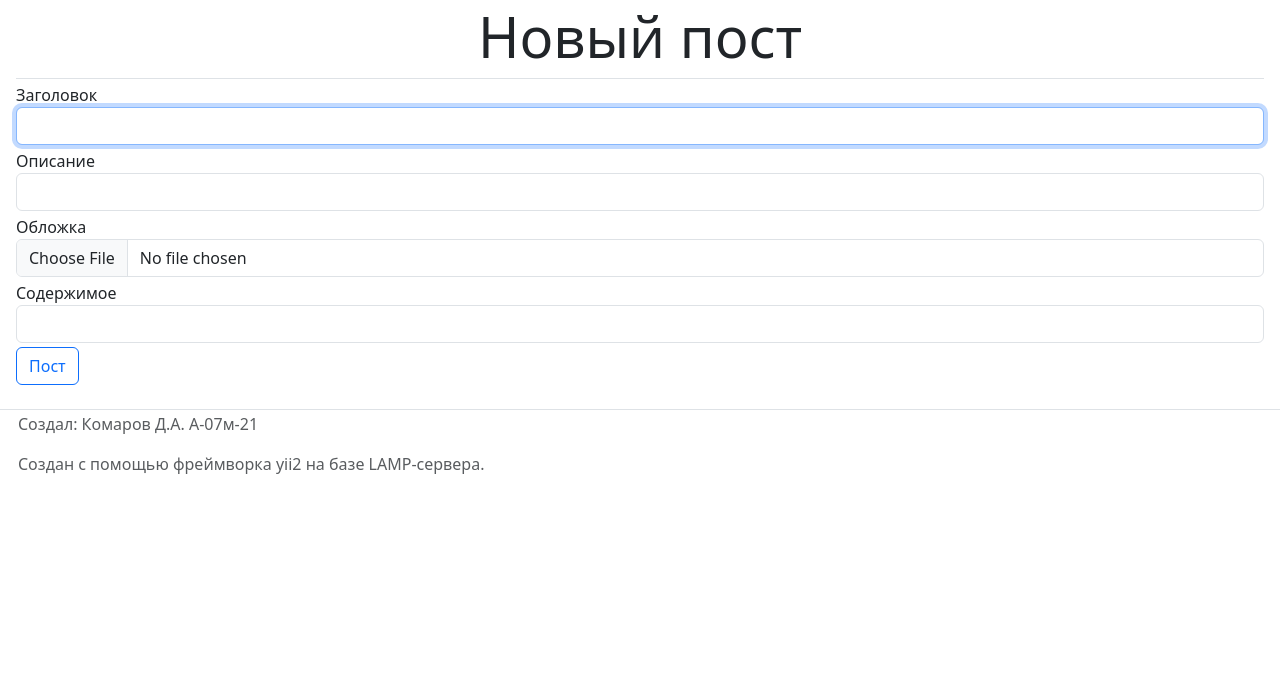
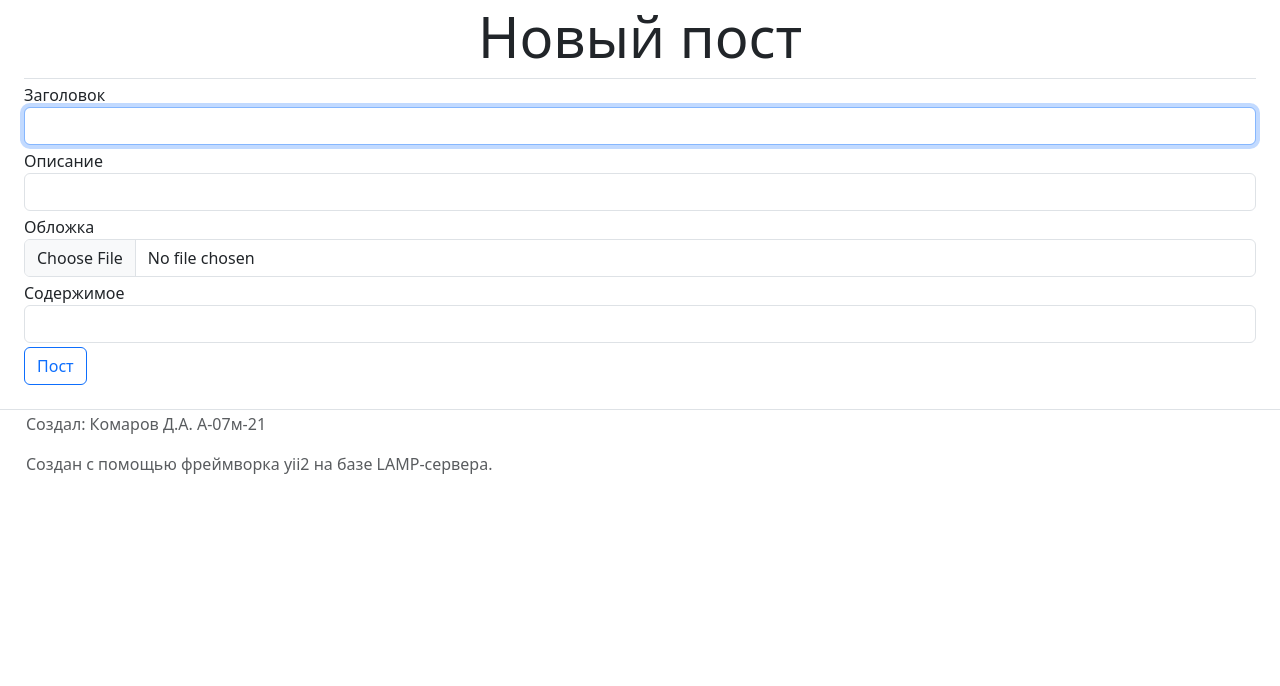
Before and after one commit to mitchon/yii2-lamp-alpine, a Yii app: the page made by basic/views/site/new.php in a window 1280 px wide. Shown: the part 114-800 px from the top of the page. Run offline with PHP 8.4 and a stand-in for Yii, Linux system fonts and the light colour scheme; the template is opened without the code that fills it, so the values that code supplies are empty; form fields are guessed from the names that the template uses; some libraries are stand-ins or nearby versions.

Commit message:
margin fix

```diff
--- a/basic/views/layouts/main.php
+++ b/basic/views/layouts/main.php
@@ -30,14 +30,16 @@ $this->registerLinkTag(['rel' => 'icon', 'type' => 'image/x-icon', 'href' => Yii
     <?php $this->beginBody() ?>
     <header class="d-flex flex-wrap justify-content-center py-3 mb-4 border-bottom align-items-center">
         <a href="/" class="d-flex align-items-center mb-3 mb-md-0 me-md-auto text-dark text-decoration-none">
-            <div class="bi ms-2 me-2" style="max-width: 80px; max-height: 80px;">
+            <div class="bi ms-4 me-2" style="max-width: 80px; max-height: 80px;">
                 <?= HTML::img("@web/img/mpei.png", ['style' => 'max-height: 100%; max-width: 100%;']) ?>
             </div>
             <span class="ms-4 fs-4">Курсовая работа по Web-технологиям</span>
         </a>
 
         <ul class="nav nav-pills me-4">
-            <li class="nav-item"><a href="http://vmss.mpei.ru" target="_blank" class="nav-link">Сайт кафедры</a></li>
+            <li class="nav-item"><a href="/phpinfo" target="_blank" class="nav-link">phpinfo</a></li>
+            <li class="nav-item"><a href="/phpMyAdmin" target="_blank" class="nav-link">phpMyAdmin</a></li>
+            <li class="nav-item"><a href="http://vmss.mpei.ru" target="_blank" class="nav-link active">Сайт кафедры</a></li>
         </ul>
     </header>
 
@@ -45,8 +47,8 @@ $this->registerLinkTag(['rel' => 'icon', 'type' => 'image/x-icon', 'href' => Yii
 
     <footer class="align-items-center py-3 my-4 border-top" style="padding: 2px !important;">
         <div class="align-items-center">
-            <p class="ms-3 text-muted">Создал: Комаров Д.А. А-07м-21</p>
-            <p class="ms-3 text-muted">Создан с помощью фреймворка yii2 на базе LAMP-сервера.</p>
+            <p class="ms-4 text-muted">Создал: Комаров Д.А. А-07м-21</p>
+            <p class="ms-4 text-muted">Создан с помощью фреймворка yii2 на базе LAMP-сервера.</p>
         </div>
     </footer>
     <?php $this->endBody() ?>
--- a/basic/views/site/edit.php
+++ b/basic/views/site/edit.php
@@ -8,7 +8,7 @@ use dosamigos\ckeditor\CKEditor;
 
 $this->title = "Редактировать пост";
 ?>
-<div class="m-3">
+<div class="m-4">
     <div class="border-bottom">
         <div>
             <h4 class="display-4 text-center">Редактировать пост</h4>
--- a/basic/views/site/index.php
+++ b/basic/views/site/index.php
@@ -8,7 +8,7 @@ $this->title = Yii::$app->name
 <div>
     <h4 class="display-4 text-center">Изучение стека LAMP.</h4>
 </div>
-<div class="album py-5 bg-light p-2">
+<div class="ms-4 me-4 album py-5 bg-light">
     <div class="d-flex justify-content-between align-items-center">
         <p class="display-6">Посты</p>
         <a role="button" class="btn btn-outline-primary btn-sm" href="<?= Url::to(['site/new']) ?>">Новый пост</a>
--- a/basic/views/site/new.php
+++ b/basic/views/site/new.php
@@ -8,7 +8,7 @@ use dosamigos\ckeditor\CKEditor;
 
 $this->title = "Новый пост";
 ?>
-<div class="m-3">
+<div class="m-4">
     <div class="border-bottom">
         <div>
             <h4 class="display-4 text-center">Новый пост</h4>
--- a/basic/views/site/post.php
+++ b/basic/views/site/post.php
@@ -5,7 +5,7 @@ use yii\helpers\Url;
 $this->title = $post[0]->name;
 foreach($post as $this_post):
 ?>
-<div class="m-3">
+<div class="m-4">
     <div class="border-bottom">
         <div class="d-flex justify-content-between align-items-center">
             <h4 class="display-4"><?= $this_post->name ?></h4>
--- a/docker-compose.yml
+++ b/docker-compose.yml
@@ -22,7 +22,9 @@ services:
       - 8000:80
     links:
       - db:database
-#      - images:/var/www/localhost/htdocs/basic/web/images
+    volumes:
+      - ./images:/var/www/localhost/htdocs/basic/web/images
+      - ./upload:/var/www/localhost/htdocs/basic/web/plugin/kcfinder/upload/images
 
 volumes:
   db:
```
Also changed, not shown: basic/web/img/php.png (deleted).
